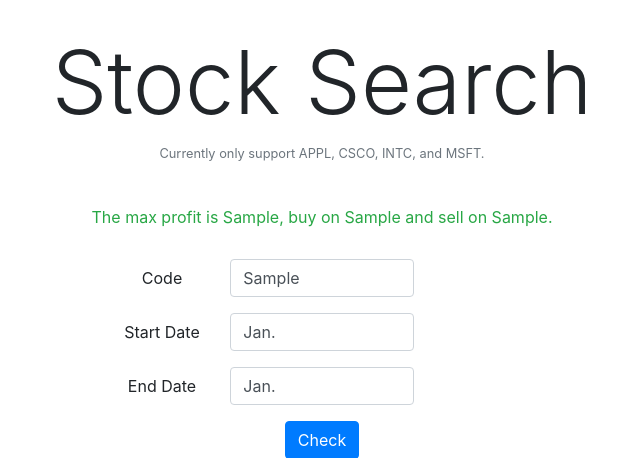
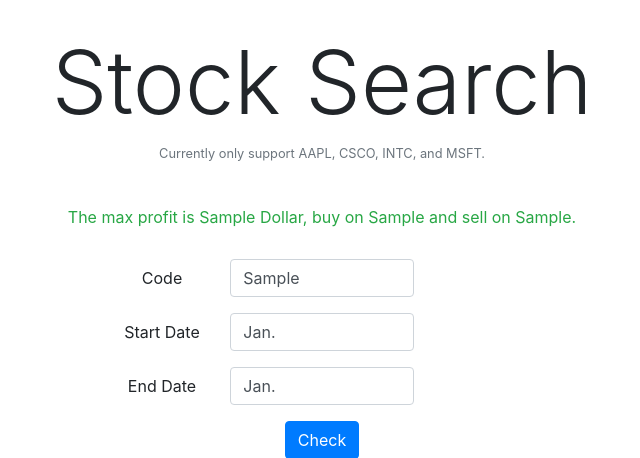
Before and after one commit to ehhhhhha/stock_price, a Django app: template main/templates/main/index.html in a window 1280 px wide. Shown: the top 458 px of the page, without its empty margins (318-958 px from the left). Run offline with Django 3.2, Linux system fonts and the light colour scheme; the template is opened without the code that fills it: most values are stand-ins (such as "Sample title", 1, 10 or a date in 2020); some libraries are stand-ins or nearby versions.

Commit message:
bug fixed

```diff
--- a/main/models.py
+++ b/main/models.py
@@ -2,7 +2,7 @@
 
 class Stock(models.Model):
 	stock_symbol = models.CharField(max_length=10)
-	close_price = models.DecimalField(max_digits=10, decimal_places=4)
+	close_price = models.DecimalField(max_digits=10, decimal_places=2)
 	# to do: update() to fill later ?
 	date = models.DateField()
 	def __str__(self):
--- a/main/templates/main/index.html
+++ b/main/templates/main/index.html
@@ -13,13 +13,15 @@
 
 <div align="center" style="padding-bottom: 30px; padding-top: 30px;">
 	<h1 class="display-2"> Stock Search</h1>
-	<small id="help" class="form-text text-muted ">Currently only support APPL, CSCO, INTC, and MSFT.</small>
+	<small id="help" class="form-text text-muted ">Currently only support AAPL, CSCO, INTC, and MSFT.</small>
 </div>
 <div align="center" style="padding-bottom: 30px; padding-top: 8px;">
 	{% if error %}
 		<small id="help" class="form-text text-danger"> Input invalid. Please check your input again.</small>
 	{% else %}
-		<medium id="info" class="form-text text-success"> The max profit is {{max_profit}}, buy on {{max_profit_start}} and sell on {{ max_profit_end}}.</medium>
+		{% if max_profit %}
+		<medium id="info" class="form-text text-success"> The max profit is {{max_profit}} Dollar, buy on {{max_profit_start}} and sell on {{ max_profit_end}}.</medium>
+		{% endif %}
 	{% endif %}
 </div>
 
@@ -66,7 +68,7 @@
 		{% else %}
 		    point_labels = [];
 			point_data = [12];
-			max_profit_point = []];
+			max_profit_point = [];
 		{% endif %}
 
 
--- a/main/urls.py
+++ b/main/urls.py
@@ -3,6 +3,5 @@
 from . import views
 
 urlpatterns = [
-	path('', views.index, name='index'),
-	path('search/', views.search)
+
 ]
--- a/main/views.py
+++ b/main/views.py
@@ -90,5 +90,5 @@
 
 # check code symbol and date order
 def isValid(symbol, start_date, end_date):
-	supported_codes = ["APPL", "CSCO", "INTC", "MSFT"]
+	supported_codes = ["AAPL", "CSCO", "INTC", "MSFT"]
 	return symbol in supported_codes and start_date < end_date
```
Also changed, not shown: csv/AAPL.csv (renamed from csv/APPL.csv), db.sqlite3, main/migrations/0001_initial.py, main/migrations/0002_auto_20190314_1458.py (renamed from main/migrations/0002_auto_20190313_1636.py).
